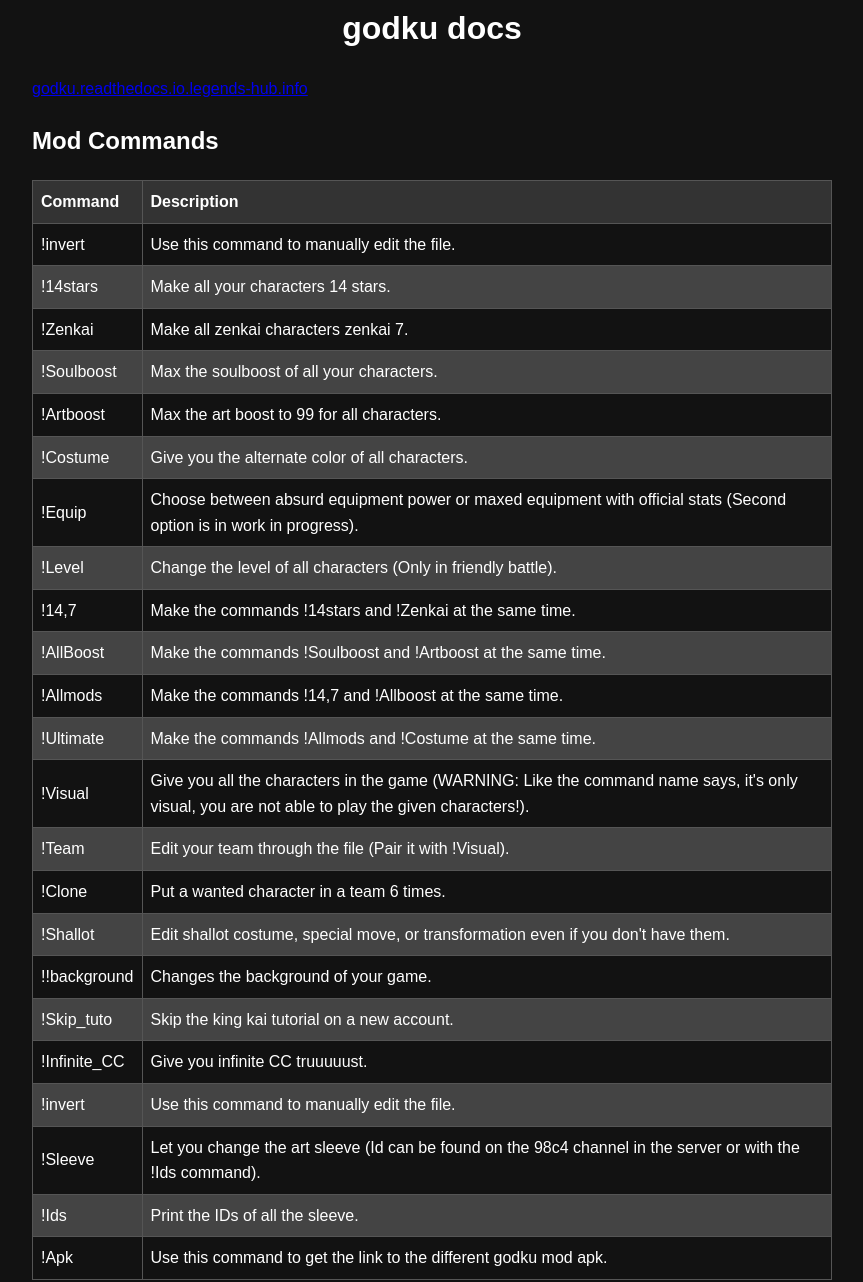
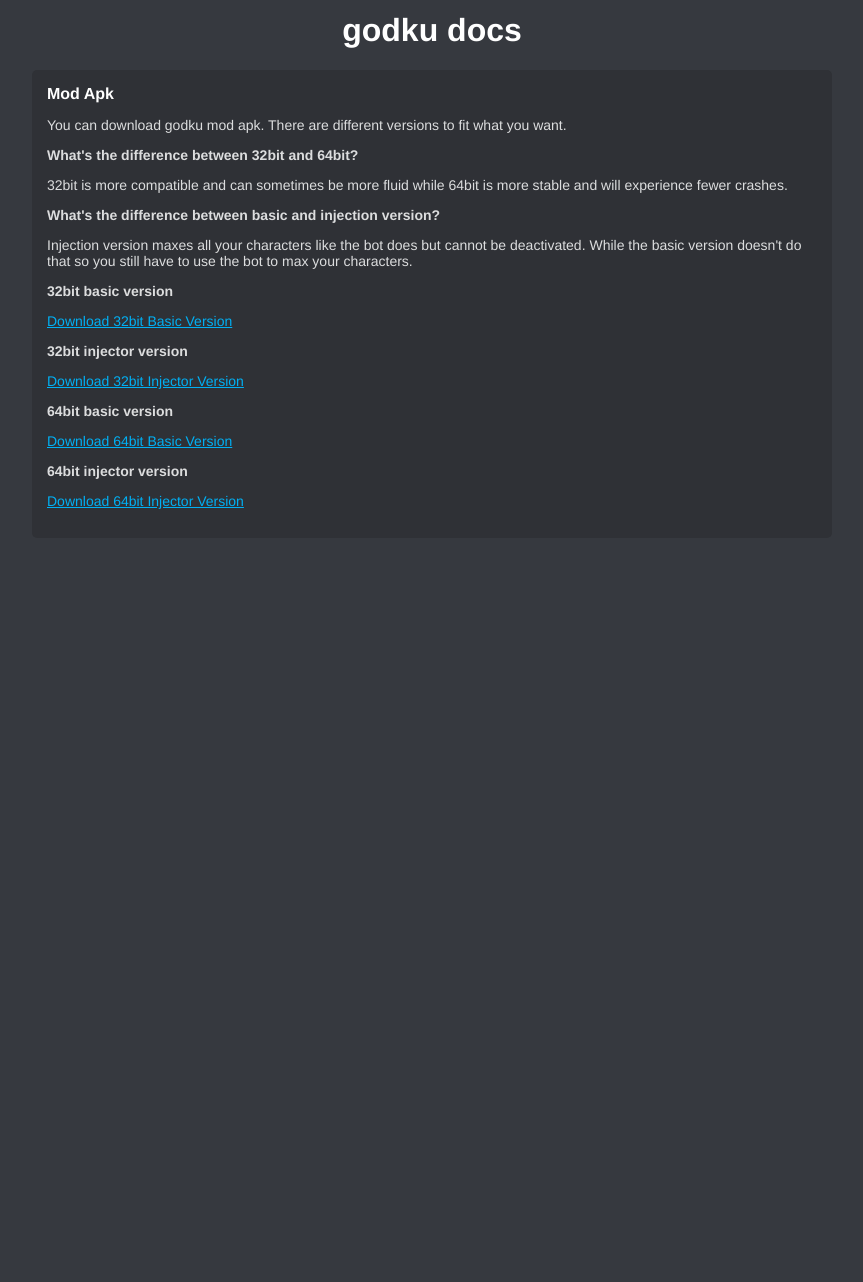
Before and after one commit to mindsetpro/godku.readthedocs.io.legends-hub.info, a plain HTML site: page index.html in a window 1280 px wide. Shown: the part 38-1320 px from the top of the page, without its empty margins (208-1071 px from the left). After the commit the page ends 800 px from the top, so only its background shows below. Drawn offline with Linux system fonts and the light colour scheme.

Commit message:
Update index.html

```diff
--- a/index.html
+++ b/index.html
@@ -2,215 +2,107 @@
 <html lang="en">
 <head>
   <meta charset="UTF-8">
-    <meta name="viewport" content="width=device-width, initial-scale=1.0">
   <title>godku docs</title>
-    <link rel="icon" type="image/gif" href="https://media.tenor.com/fyrPT8H9gzYAAAPo/hi.mp4">
+
   <style>
     body {
-            font-family: Arial, sans-serif;
-            background-color: #121212;
-            color: #fff;
-            margin: 0;
-            padding: 0;
-            line-height: 1.6;
-            animation: fadeIn 1s ease-in-out;
+      background: #36393f;
+      color: #dcddde;
+      font-family: Whitney,Helvetica Neue,Helvetica,Arial,sans-serif;
     }
 
     .container {
       max-width: 800px;
-            margin: auto;
-            padding: 20px;
+      margin: 50px auto;
+      padding: 0 15px;
     }
 
-        h1 {
+    .title {
+      color: #fff;
       text-align: center;
     }
 
-        table {
-            width: 100%;
-            border-collapse: collapse;
-            margin-top: 20px;
-            animation: slideInLeft 1s ease-in-out;
+    .discord-embed {
+      background: #2f3136;
+      border-radius: 5px;
+      padding: 15px;
     }
 
-        th, td {
-            border: 1px solid #555;
-            padding: 8px;
-            text-align: left;
+    .embed-title {
+      color: #fff;
+      font-size: 16px;
+      font-weight: 600;
+      margin-bottom: 10px;
     }
 
-        th {
-            background-color: #333;
+    .embed-desc {
+      font-size: 14px;
     }
 
-        tr:nth-child(even) {
-            background-color: #444;
-        }
-
-        .discord-embed {
-            border: 2px solid #7289DA;
-            padding: 10px;
-            margin-top: 20px;
-            animation: slideInRight 1s ease-in-out;
-        }
-
-        .discord-embed p {
-            margin: 5px 0;
-        }
-
-        @keyframes fadeIn {
-            from {
-                opacity: 0;
-            }
-            to {
-                opacity: 1;
-            }
-        }
-
-        @keyframes slideInLeft {
-            from {
-                transform: translateX(-100%);
-            }
-            to {
-                transform: translateX(0);
-            }
-        }
-
-        @keyframes slideInRight {
-            from {
-                transform: translateX(100%);
-            }
-            to {
-                transform: translateX(0);
-            }
+    .embed-link {
+      color: #00b0f4;
     }
   </style>
+
 </head>
+
 <body>
+
 <div class="container">
+
+  <div class="title">
     <h1>godku docs</h1>
-        <p><a href="https://godku.readthedocs.io.legends-hub.info">godku.readthedocs.io.legends-hub.info</a></p>
-
-        <h2>Mod Commands</h2>
-        <table>
-            <thead>
-                <tr>
-                    <th>Command</th>
-                    <th>Description</th>
-                </tr>
-            </thead>
-            <tbody>
-                <tr>
-                    <td>!invert</td>
-                    <td>Use this command to manually edit the file.</td>
-                </tr>
-                <tr>
-                    <td>!14stars</td>
-                    <td>Make all your characters 14 stars.</td>
-                </tr>
-                <tr>
-                    <td>!Zenkai</td>
-                    <td>Make all zenkai characters zenkai 7.</td>
-                </tr>
-                <tr>
-                    <td>!Soulboost</td>
-                    <td>Max the soulboost of all your characters.</td>
-                </tr>
-                <tr>
-                    <td>!Artboost</td>
-                    <td>Max the art boost to 99 for all characters.</td>
-                </tr>
-                <tr>
-                    <td>!Costume</td>
-                    <td>Give you the alternate color of all characters.</td>
-                </tr>
-                <tr>
-                    <td>!Equip</td>
-                    <td>Choose between absurd equipment power or maxed equipment with official stats (Second option is in work in progress).</td>
-                </tr>
-                <tr>
-                    <td>!Level</td>
-                    <td>Change the level of all characters (Only in friendly battle).</td>
-                </tr>
-                <tr>
-                    <td>!14,7</td>
-                    <td>Make the commands !14stars and !Zenkai at the same time.</td>
-                </tr>
-                <tr>
-                    <td>!AllBoost</td>
-                    <td>Make the commands !Soulboost and !Artboost at the same time.</td>
-                </tr>
-                <tr>
-                    <td>!Allmods</td>
-                    <td>Make the commands !14,7 and !Allboost at the same time.</td>
-                </tr>
-                <tr>
-                    <td>!Ultimate</td>
-                    <td>Make the commands !Allmods and !Costume at the same time.</td>
-                </tr>
-                <tr>
-                    <td>!Visual</td>
-                    <td>Give you all the characters in the game (WARNING: Like the command name says, it's only visual, you are not able to play the given characters!).</td>
-                </tr>
-                <tr>
-                    <td>!Team</td>
-                    <td>Edit your team through the file (Pair it with !Visual).</td>
-                </tr>
-                <tr>
-                    <td>!Clone</td>
-                    <td>Put a wanted character in a team 6 times.</td>
-                </tr>
-                <tr>
-                    <td>!Shallot</td>
-                    <td>Edit shallot costume, special move, or transformation even if you don't have them.</td>
-                </tr>
-                <tr>
-                    <td>!!background</td>
-                    <td>Changes the background of your game.</td>
-                </tr>
-                <tr>
-                    <td>!Skip_tuto</td>
-                    <td>Skip the king kai tutorial on a new account.</td>
-                </tr>
-                <tr>
-                    <td>!Infinite_CC</td>
-                    <td>Give you infinite CC truuuuust.</td>
-                </tr>
-                <tr>
-                    <td>!invert</td>
-                    <td>Use this command to manually edit the file.</td>
-                </tr>
-                <tr>
-                    <td>!Sleeve</td>
-                    <td>Let you change the art sleeve (Id can be found on the 98c4 channel in the server or with the !Ids command).</td>
-                </tr>
-                <tr>
-                    <td>!Ids</td>
-                    <td>Print the IDs of all the sleeve.</td>
-                </tr>
-                <tr>
-                    <td>!Apk</td>
-                    <td>Use this command to get the link to the different godku mod apk.</td>
-                </tr>
-            </tbody>
-        </table>
+  </div>
 
   <div class="discord-embed">
-            <p><strong>Mod Apk</strong></p>
-            <p>You can download godku mod apk. There are different versions to fit what you want.</p>
-            <p><strong>What's the difference between 32bit and 64bit?</strong></p>
-            <p>32bit is more compatible and can sometimes be more fluid while 64bit is more stable and will experience fewer crashes.</p>
-            <p><strong>What's the difference between basic and injection version?</strong></p>
-            <p>Injection version maxes all your characters like the bot does but cannot be deactivated. While the basic version doesn't do that so you still have to use the bot to max your characters.</p>
-            <p><strong>32bit basic version</strong></p>
-            <p><a href="https://www.mediafire.com/file/cvrm5q0u8fj8yzr/Godku_ModMenu_Basic_32Bit_DBL_4.34.0.apk/file">Download 32bit Basic Version</a></p>
-            <p><strong>32bit injector version</strong></p>
-            <p><a href="https://www.mediafire.com/file/45sxnmmsg3mfxap/Godku_ModMenu_Injection_32Bit_DBL_4.34.0.apk/file">Download 32bit Injector Version</a></p>
-            <p><strong>64bit basic version</strong></p>
-            <p><a href="https://www.mediafire.com/file/iwelwaspmliqpzw/Godku_ModMenu_Basic_64Bit_DBL_4.34.0.apk/file">Download 64bit Basic Version</a></p>
-            <p><strong>64bit injector version</strong></p>
-            <p><a href="https://www.mediafire.com/file/vmdffh3bxg0fkht/Godku_ModMenu_injection_64Bit_DBL_4.34.0.apk/file">Download 64bit Injector Version</a></p>
+
+    <div class="embed-title">
+      Mod Apk
     </div>
+
+    <p class="embed-desc">
+      You can download godku mod apk. There are different versions to fit what you want.
+    </p>
+
+    <p class="embed-desc"><strong>What's the difference between 32bit and 64bit?</strong></p>
+
+    <p class="embed-desc">
+      32bit is more compatible and can sometimes be more fluid while 64bit is more stable and will experience fewer crashes.
+    </p>
+
+    <p class="embed-desc"><strong>What's the difference between basic and injection version?</strong></p>
+
+    <p class="embed-desc">
+      Injection version maxes all your characters like the bot does but cannot be deactivated. While the basic version doesn't do that so you still have to use the bot to max your characters.
+    </p>
+
+    <p class="embed-desc"><strong>32bit basic version</strong></p>
+
+    <p class="embed-desc">
+      <a class="embed-link" href="https://www.mediafire.com/file/cvrm5q0u8fj8yzr/Godku_ModMenu_Basic_32Bit_DBL_4.34.0.apk/file">Download 32bit Basic Version</a>
+    </p>
+
+    <p class="embed-desc"><strong>32bit injector version</strong></p>
+
+    <p class="embed-desc">
+      <a class="embed-link" href="https://www.mediafire.com/file/45sxnmmsg3mfxap/Godku_ModMenu_Injection_32Bit_DBL_4.34.0.apk/file">Download 32bit Injector Version</a>
+    </p>
+
+    <p class="embed-desc"><strong>64bit basic version</strong></p>
+
+    <p class="embed-desc">
+     <a class="embed-link" href="https://www.mediafire.com/file/iwelwaspmliqpzw/Godku_ModMenu_Basic_64Bit_DBL_4.34.0.apk/file">Download 64bit Basic Version</a>
+    </p>
+
+    <p class="embed-desc"><strong>64bit injector version</strong></p>
+
+    <p class="embed-desc">
+     <a class="embed-link" href="https://www.mediafire.com/file/vmdffh3bxg0fkht/Godku_ModMenu_injection_64Bit_DBL_4.34.0.apk/file">Download 64bit Injector Version</a>
+    </p>
+
   </div>
+
+</div>
+
 </body>
 </html>
```
Lines whose indentation alone changed are shown as unchanged.
